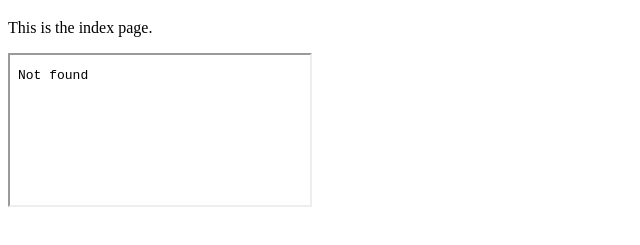
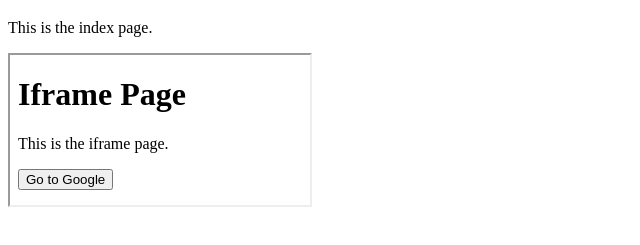
Before and after one commit to destino1281/dallake.io, a plain HTML site: page index.html in a window 1280 px wide. Shown: the part 61-306 px from the top of the page, without its empty margins (0-640 px from the left). Drawn offline with Linux system fonts and the light colour scheme.

Commit message:
Update index.html

```diff
--- a/index.html
+++ b/index.html
@@ -6,7 +6,7 @@
 <body>
 	<h1>Index Page</h1>
 	<p>This is the index page.</p>
-	<iframe src="(20)cross-documentmessaging.html" title="Iframe Example"></iframe>
+	<iframe src="part2.html" title="Iframe Example"></iframe>
 	<script>
 		window.addEventListener("message", function(event) {
 			if (event.origin === 'https://destino1281.github.io/dallake.io/') {
```
